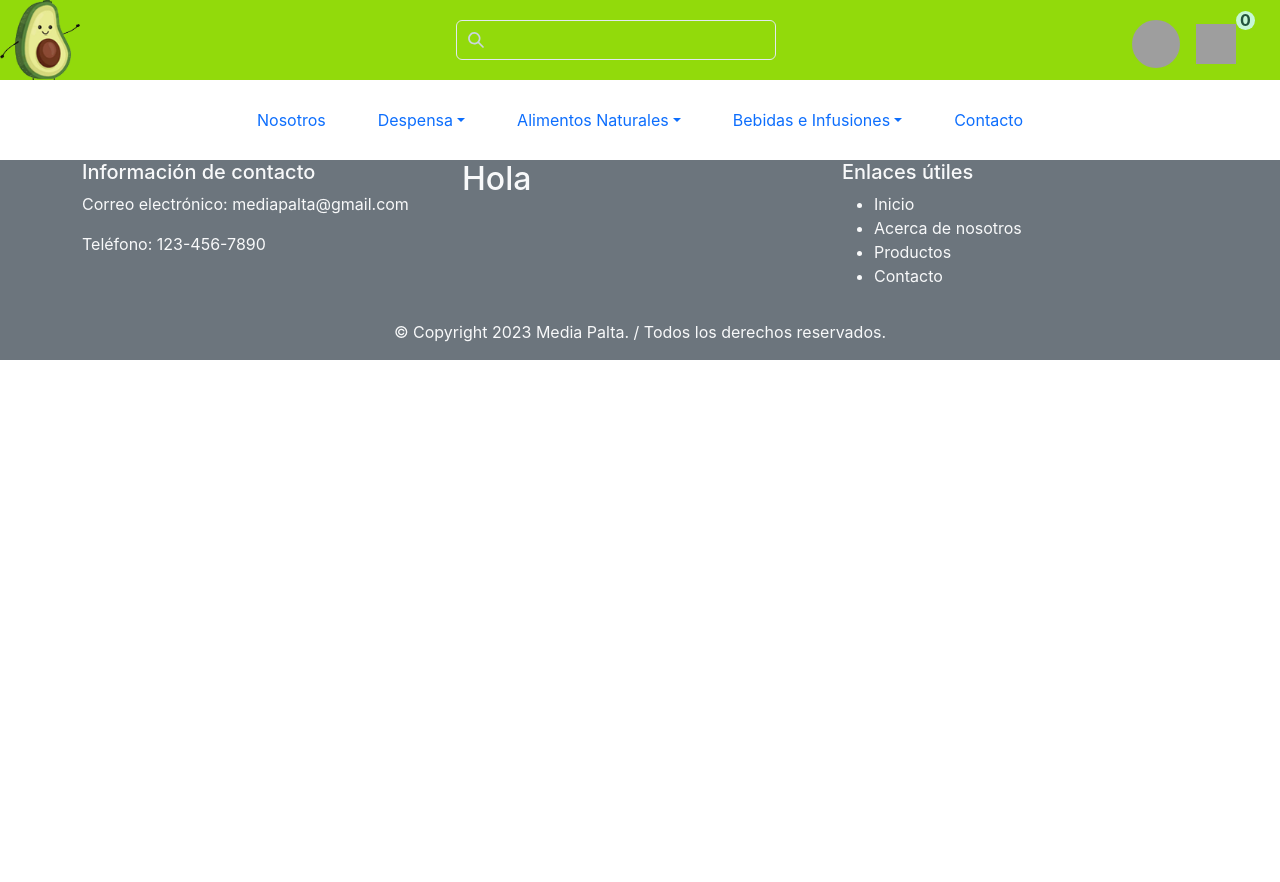
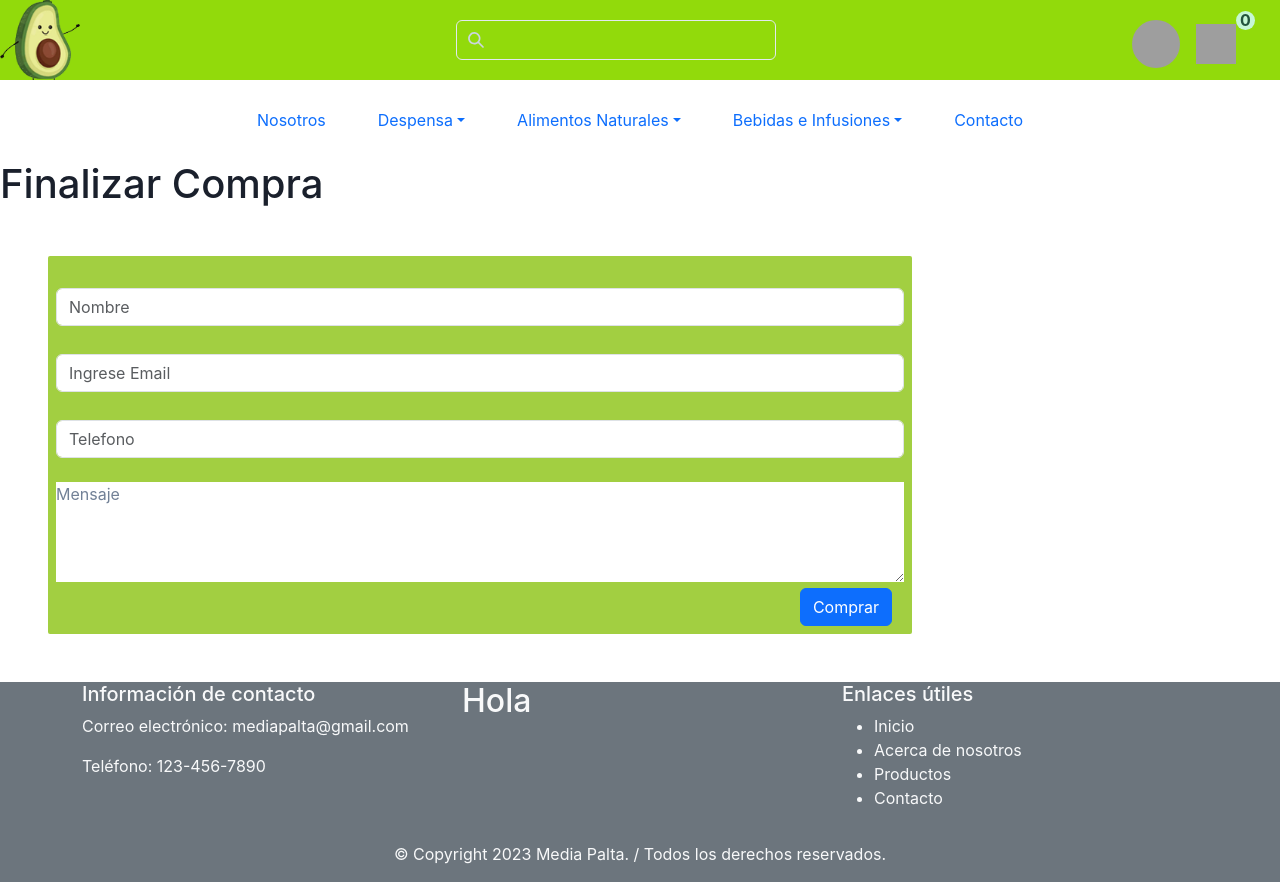
Before and after one commit to PHC91/ProyectoJSX-PabloCuratola, a React (Vite) app: page /Checkout in a window 1280 px wide. Before the commit the page ends 800 px from the top, so only its background shows below. Built offline with nearby package versions, Linux system fonts and the light colour scheme; grey boxes are pictures that could not be loaded.

Commit message:
actualizacion final compra

```diff
--- a/package.json
+++ b/package.json
@@ -22,7 +22,9 @@
     "react": "^18.2.0",
     "react-bootstrap": "^2.9.1",
     "react-dom": "^18.2.0",
-    "react-router-dom": "^6.19.0"
+    "react-hook-form": "^7.49.2",
+    "react-router-dom": "^6.19.0",
+    "sweetalert2": "^11.10.1"
   },
   "devDependencies": {
     "@types/react": "^18.2.15",
--- a/src/App.jsx
+++ b/src/App.jsx
@@ -12,6 +12,7 @@ import Contacto from "./components/Contacto"
 import { CartContext } from "./components/CartContext"
 import Carrito from "./components/Carrito"
 import CardWirdget from "./components/CardWirdget"
+import Checkout from "./components/Checkout"
 
 
 const App = () => {
@@ -73,6 +74,7 @@ useEffect(() => {
           <Route exact path="/Contacto" element={<Contacto/>}/>
           <Route exact path="/Carrito" element={<Carrito/>}/>
           <Route exact path="/CardWirdget" element={<CardWirdget/>}/>
+          <Route exact path="/Checkout" element={<Checkout/>}/>
       </Routes>
 
      <Footer/>
--- a/src/components/Carrito.jsx
+++ b/src/components/Carrito.jsx
@@ -6,6 +6,7 @@ import Card from 'react-bootstrap/Card';
 import ListGroup from 'react-bootstrap/ListGroup';
 import Container from 'react-bootstrap/Container';
 import Col from 'react-bootstrap/Col';
+import { Link } from 'react-router-dom';
 
 
 const Carrito = ({show, handleClose}) => {
@@ -61,11 +62,13 @@ const Carrito = ({show, handleClose}) => {
         <Modal.Footer>
            <Container fluid>
             <Col>
-        <Button className="m-2 w-100" variant="success" onClick={handleClose}>Iniciar Compra</Button>
+        <Button className="m-2 w-100" variant="success" onClick={handleClose}>
+         <Link to="/Checkout"> Finalizar Compra</Link>
+          </Button>
         </Col>
         <Col>
         <Button variant='none' className='w-100' onClick={handleClose}>
-Ver mas productos
+<Link to="/"> Ver mas productos </Link>
           </Button>
           </Col>
           </Container>
--- /dev/null
+++ b/src/components/Checkout.jsx
@@ -0,0 +1,83 @@
+import React, { useState, useContext } from 'react'
+import { useForm } from 'react-hook-form';
+import { CartContext } from './CartContext';
+import Col from 'react-bootstrap/Col';
+import Form from 'react-bootstrap/Form';
+import InputGroup from 'react-bootstrap/InputGroup';
+import Button from 'react-bootstrap/Button';
+import { collection, addDoc } from 'firebase/firestore';
+import { db } from '../firebase/firebase';
+import Container from 'react-bootstrap/Container';
+import Swal from 'sweetalert2';
+import ItemListContainer from './ItemListContainer';
+
+
+const Checkout = () => {
+
+
+  const {handleSubmit, register} = useForm()
+
+   const[pedidoId, setPedidoId] = useState("")
+
+    const {carrito, precioTotal, vaciarCarrito} = useContext(CartContext);
+
+    const [validated, setValidated] = useState(false);
+
+   const comprar = (data) =>{
+    const pedido = {
+        cliente: data,
+        productos : carrito,
+        precio: precioTotal(),
+    }
+    console.log(pedido);
+
+    const pedidosRef = collection(db, "pedidos");
+
+    addDoc(pedidosRef, pedido)
+    .then ((doc) =>{
+      setPedidoId(doc.id);
+      vaciarCarrito();
+    })
+  }
+
+
+
+  if (pedidoId){
+    <ItemListContainer/>
+    return (
+    Swal.fire({
+      title: "Pedido Confirmado",
+      text: "El codigo de su pedido es: ${pedidoId}",
+      icon: "success"
+    })
+    )
+  }
+    return (
+
+    <div>
+      <h1>Finalizar Compra</h1>
+
+    <Col  md="12" className=" w-75">
+          <Form className=" m-5 p-2" onSubmit={handleSubmit(comprar)} style={{ background:"#a2cf41", borderRadius:"2px" }}>
+          <Form.Group className="mb-1" >
+        <Form.Label></Form.Label>
+        <Form.Control type="text" placeholder="Nombre" {...register("nombre")} />
+      </Form.Group>
+      <Form.Group className="mb-1" controlId="formGroupEmail" >
+        <Form.Label></Form.Label>
+        <Form.Control type="email" placeholder="Ingrese Email" {...register("email")}/>
+      </Form.Group>
+      <Form.Group className="mb-4" >
+        <Form.Label></Form.Label>
+        <Form.Control type="number" placeholder="Telefono" {...register("telefono")} />
+      </Form.Group>
+        <textarea class="formcontrol" type="text" placeholder="Mensaje" style={{height:"100px", width:"100%"}} {...register("mensaje")}>
+      </textarea>
+      <Container className="d-flex justify-content-end">
+      <Button type="submit" >Comprar</Button>
+      </Container>
+    </Form></Col></div>
+  )
+}
+
+export default Checkout
```
Also changed, not shown: 1 other file (tests, documents, lock files or other folders).
